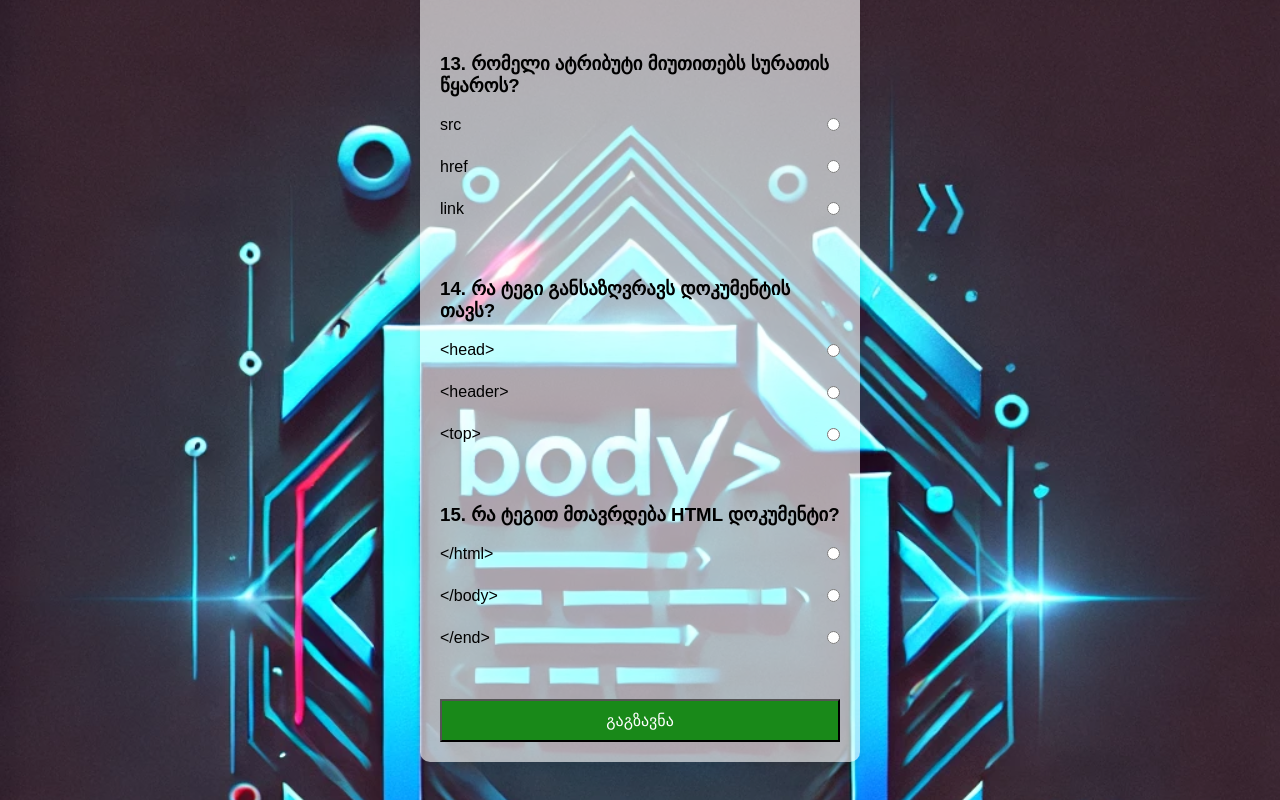
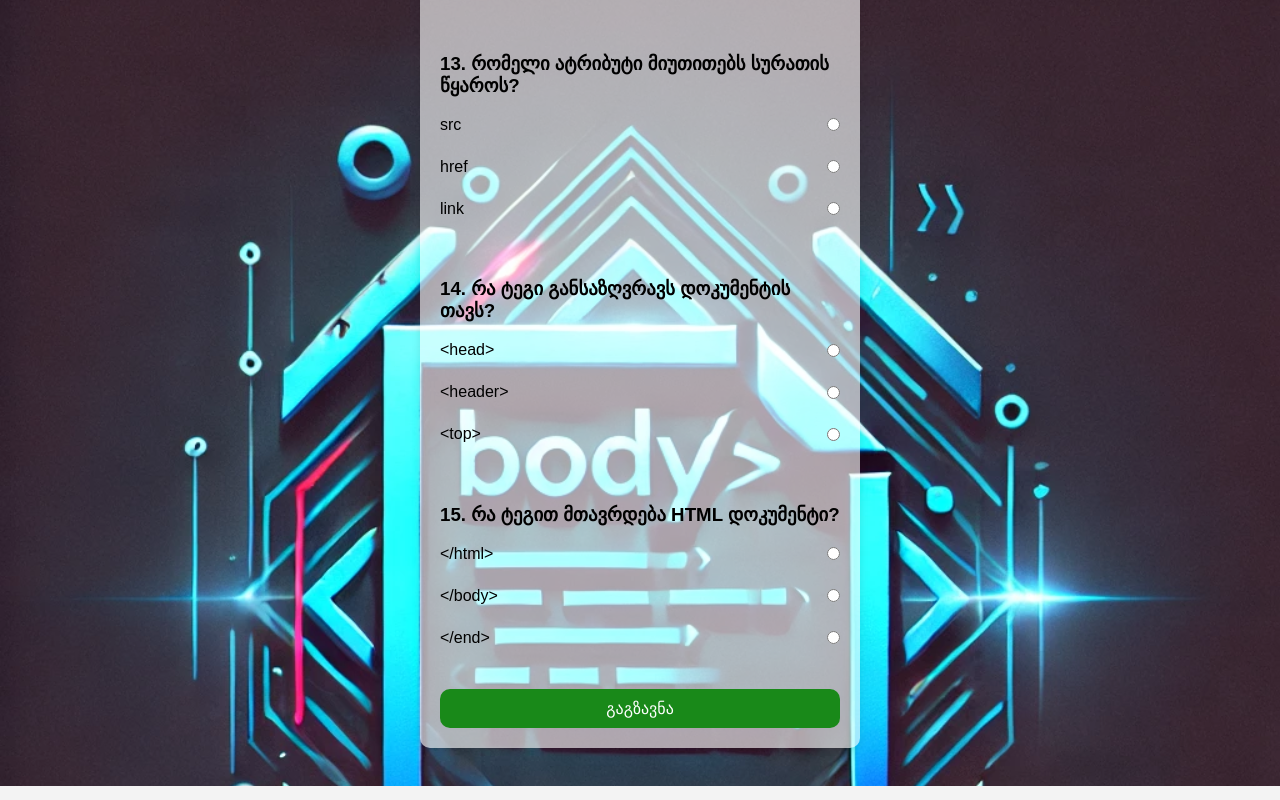
Before and after one commit to Nikolozi11/quizz, a plain HTML site: page index.html in a window 1280 px wide. Shown: the part 2594-3394 px from the top of the page. Drawn offline with Linux system fonts and the light colour scheme.

Commit message:
second commit

```diff
--- a/disain.css
+++ b/disain.css
@@ -41,8 +41,23 @@ button {
   background-color: rgb(25, 137, 25);
   color: white;
   display: block;
+  border: none;
+  border-radius: 10px;
   width: 100%;
   margin-top: 10px;
   padding: 10px;
   font-size: 16px;
+  transition: 0.3s;
+  margin: auto;
 }
+
+button:hover {
+  background-color: rgb(220, 134, 48);
+  height: 50px;
+}
+
+button:active {
+  background-color: rgba(220, 134, 48, 0.568);
+  width: 90%;
+  height: 40px;
+}
--- a/index.html
+++ b/index.html
@@ -5,6 +5,7 @@
     <meta name="viewport" content="width=device-width, initial-scale=1.0">
     <link rel="shortcut icon" href="./img/logo akademi.png" type="image/x-icon">
     <script src="./function.js" defer></script>
+    <link rel="shortcut icon" href="./img/logoakademi.png" type="image/x-icon">
     <link rel="stylesheet" href="./disain.css">
     <script src="https://cdn.emailjs.com/dist/email.min.js"></script>
     <title>Tagline Academy</title>
```
